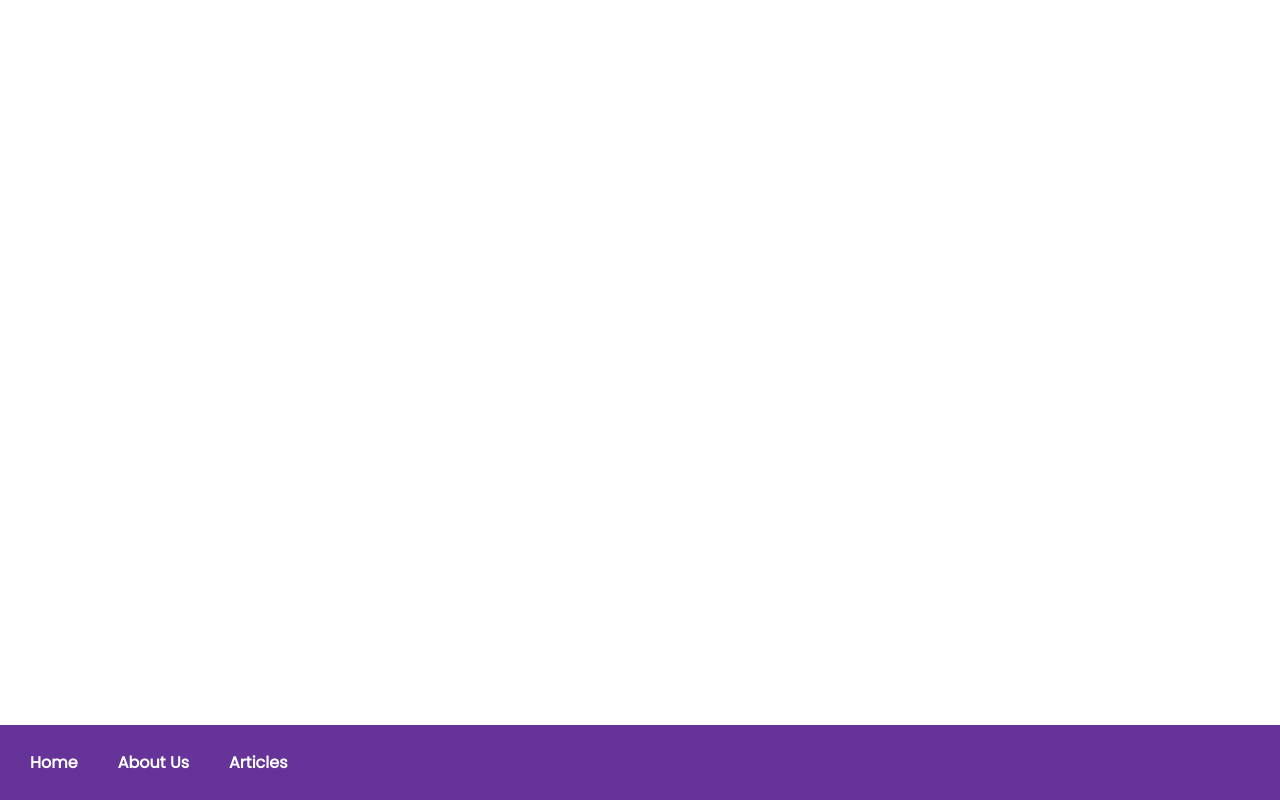
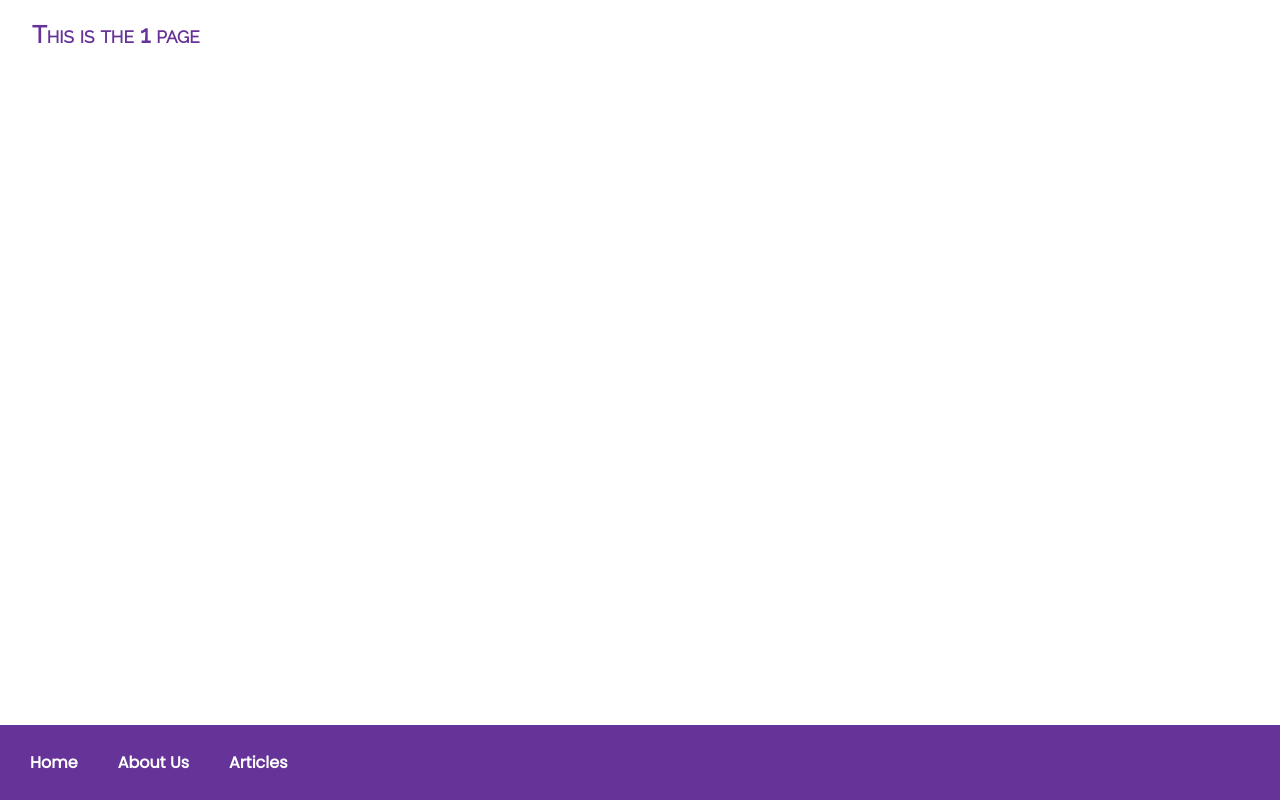
Before and after one commit to KramStyles/react-node-blog, a React (Create React App) app: page /list/1 in a window 1280 px wide. Built offline with nearby package versions, Linux system fonts and the light colour scheme.

Commit message:
fixed url params with useParams()

```diff
--- a/src/App.js
+++ b/src/App.js
@@ -17,7 +17,7 @@ function App() {
         <Route path="/" element={<HomePage />} />
         <Route path="about" element={<AboutPage />} />
         <Route path="article" element={<ArticlePage />} />
-        <Route path="list" element={<ArticleList />} />
+        <Route path="list/:endpoint" element={<ArticleList />} />
       </Routes>
       <NavBar />
     </Router>
--- a/src/Components/ArticleList.js
+++ b/src/Components/ArticleList.js
@@ -1,10 +1,13 @@
 import React from "react";
+import { useParams } from "react-router-dom";
 
 export default function ArticleList(){
+    const {endpoint} = useParams();
+    console.log('Name is: ' + endpoint);
     return(
         <>
             <div className="container">
-                <h2>This is the Article List page</h2>
+                <h2>This is the {endpoint}  page</h2>
             </div>
         </>
     )
```
